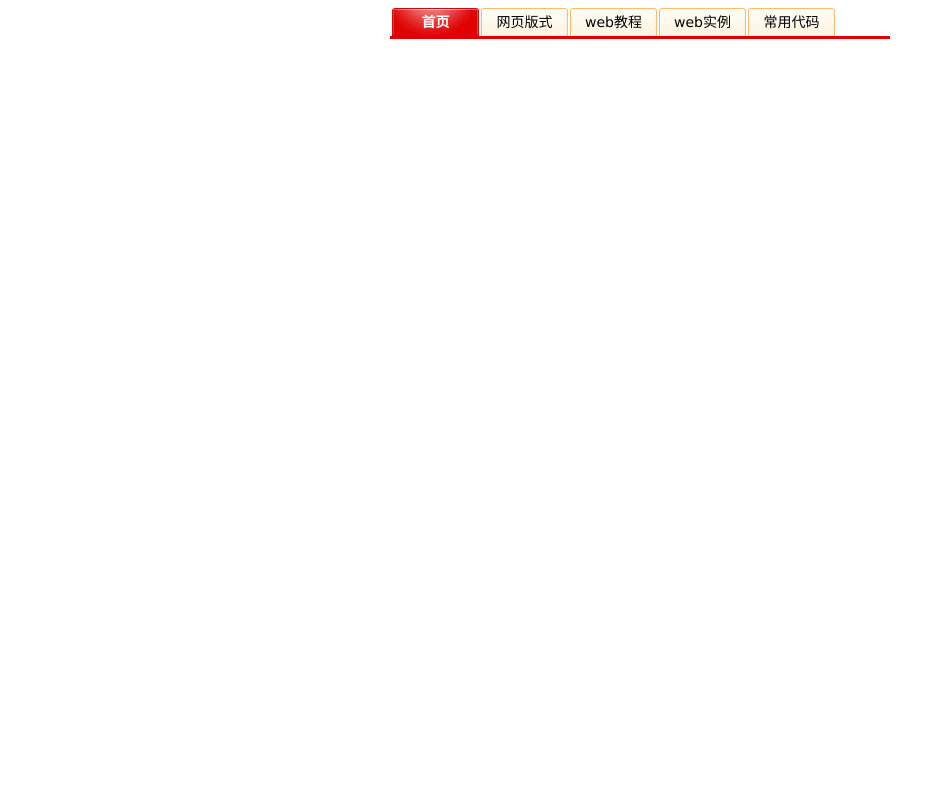
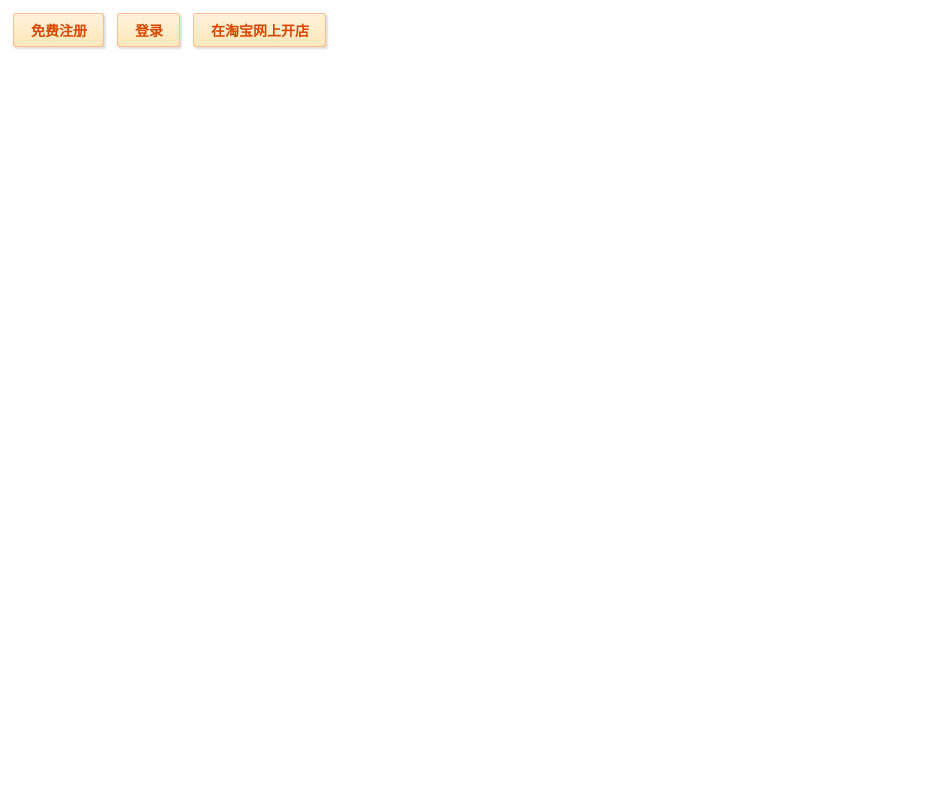
Before and after one commit to steventianGithub/learncss, a Flask app: page / in a window 1280 px wide. Shown: the whole page, without its empty margins (0-940 px from the left). Run offline with Flask 2, Linux system fonts and the light colour scheme.

Commit message:
day 8 css auto fit width menu

```diff
--- a/app/templates/index.html
+++ b/app/templates/index.html
@@ -3,44 +3,15 @@
 <head>
     <meta http-equiv="Content-Type" content="text/html; charset=gb2312" />
     <style type="text/css">
-        body { font-family: Verdana; font-size: 12px; line-height: 1.5; }
-        a { color: #000; text-decoration: none; }
-        a:hover { color: #F00; }
-        #menu { width:500px; height:28px; margin:0 auto; border-bottom:3px solid #E10001;}
-        #menu ul { list-style: none; margin: 0px; padding: 0px; }
-        #menu ul li { float:left; margin-left:2px;}
-        #menu ul li a { display:block; width:87px; height:28px; line-height:28px; text-align:center; background:url(./static/nav_bg2.gif) 0 0 no-repeat; font-size:14px;}
-        #menu ul li a:hover { background:url(./static/nav_bg3.gif) 0 0 no-repeat;}
-        #menu ul li a#current { background:url(./static/nav_bg1.gif) 0 0 no-repeat; font-weight:bold; color:#fff;}
-        #menu ul li ul { border:1px solid #ccc; display:none; position:absolute;}
-        #menu ul li ul li { float:none; width:87px; background:#eee; margin:0;}
-        #menu ul li ul li a { background:none;}
-        #menu ul li ul li a:hover { background:#333; color:#fff;}
-        #menu ul li:hover ul { display:block;}
-        #menu ul li.sfhover ul { display:block;}
-
+        a { display: block; float:left; margin:5px; height: 37px;line-height: 37px; text-align: center; background: url(./static/btn_bg.gif) no-repeat 0px 0px; color: #d84700; font-size: 14px; font-weight: bold; text-decoration: none; padding-left:18px; }
+        a span { display:block; background: url(./static/btn_bg.gif) no-repeat right 0px; padding-right:20px;}
+        a:hover { background: url(./static/btn_bg.gif) no-repeat 0px -37px;}
+        a:hover span{ background: url(./static/btn_bg.gif) no-repeat right -37px;}
     </style>
 </head>
 <body>
-    <div id="menu">
-        <ul>
-            <li><a id="current" href="#">首页</a></li>
-            <li><a href="#">网页版式</a>
-                <ul>
-                    <li><a href="#">自适应宽度</a></li>
-                    <li><a href="#">固定宽度</a></li>
-                </ul>
-            </li>
-            <li><a href="#">web教程</a>
-                <ul>
-                    <li><a href="#">新手入门</a></li>
-                    <li><a href="#">视频教程</a></li>
-                    <li><a href="#">常见问题</a></li>
-                </ul>
-            </li>
-            <li><a href="#">web实例</a></li>
-            <li><a href="#">常用代码</a></li>
-        </ul>
-    </div>
-
+<p>
+    <a href="#"><span>免费注册</span></a>
+    <a href="#"><span>登录</span></a>
+    <a href="#"><span>在淘宝网上开店</span></a></p>
 </body>
```
Also changed, not shown: app/static/btn_bg.gif (added).
